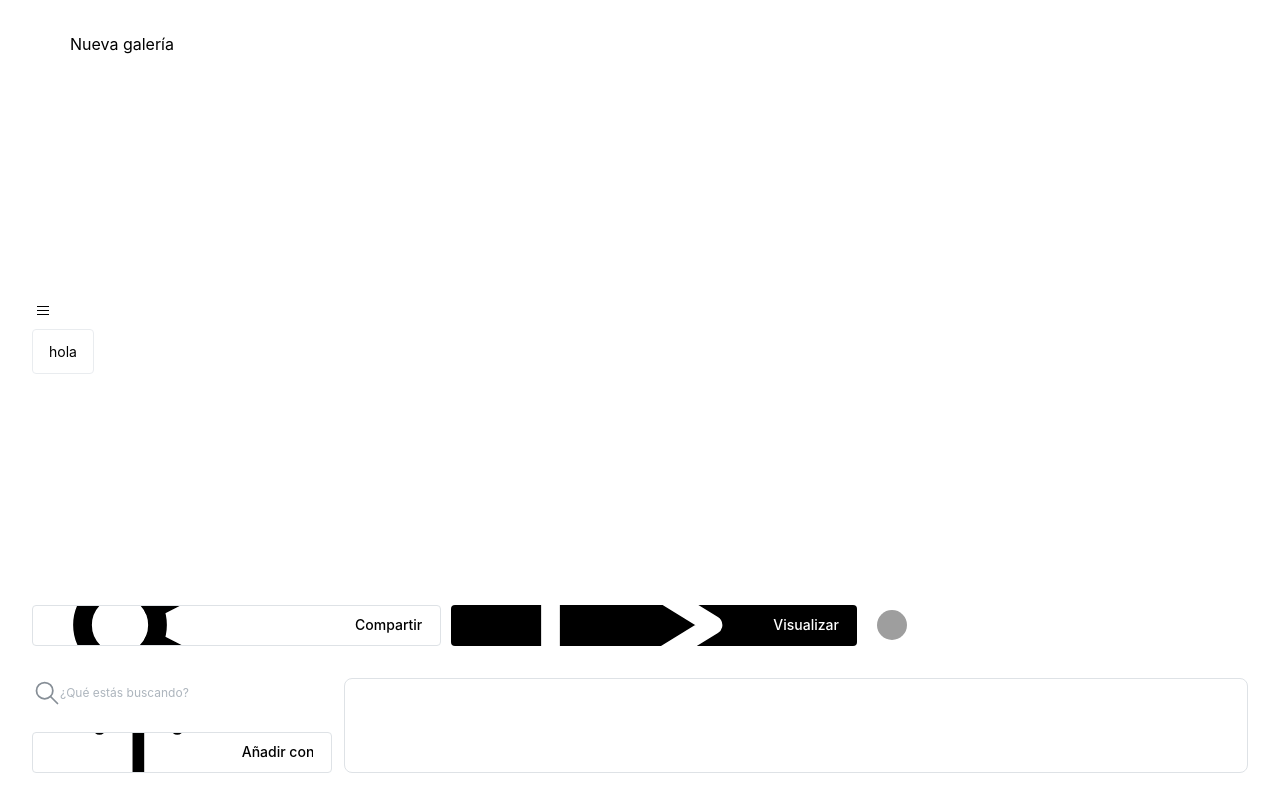
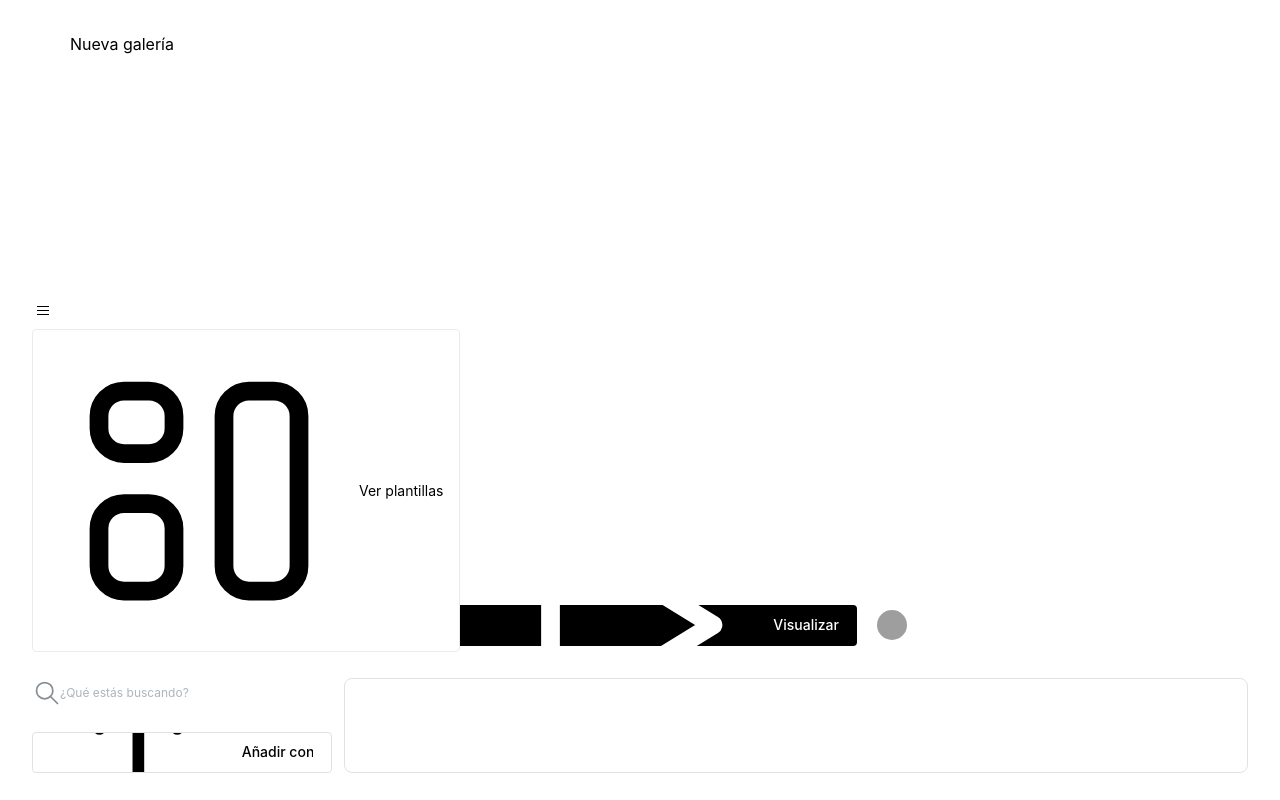
Before and after one commit to fisirc/metagallery, a React (Vite) app in the folder app/: page /editor in a window 1280 px wide. Both pictures are taken after a click on the button "Menu". Built offline with nearby package versions, Linux system fonts and the light colour scheme; grey boxes are pictures that could not be loaded.

Commit message:
feat(editor): set menu burger options format

```diff
--- a/app/src/pages/Editor/components/MenuBurger/MenuBurger.tsx
+++ b/app/src/pages/Editor/components/MenuBurger/MenuBurger.tsx
@@ -1,6 +1,20 @@
 import { Burger, Menu } from '@mantine/core';
 
-const MenuBurger = () => (
+import {
+  IconLayout,
+} from '@tabler/icons-react';
+
+import { primaryIconProps } from '@/constants';
+
+const MenuBurger = () => {
+  const options = [
+    {
+      Icon: <IconLayout {...primaryIconProps} />,
+      label: 'Ver plantillas',
+    },
+  ];
+
+  return (
     <Menu
       position="bottom-start"
     >
@@ -11,11 +25,19 @@ const MenuBurger = () => (
         />
       </Menu.Target>
       <Menu.Dropdown>
-      <Menu.Item>
-        hola
+      {
+        options.map(option => (
+          <Menu.Item
+            key={option.label}
+            leftSection={option.Icon}
+          >
+            {option.label}
           </Menu.Item>
+        ))
+      }
       </Menu.Dropdown>
     </Menu>
   );
+};
 
 export default MenuBurger;
```
Lines whose indentation alone changed are shown as unchanged.
